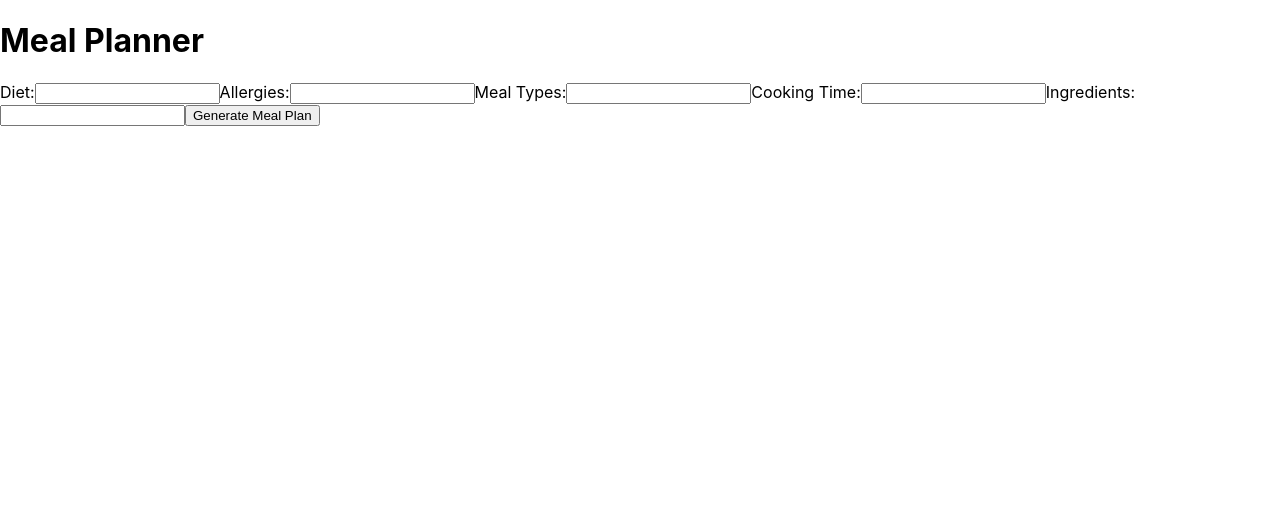
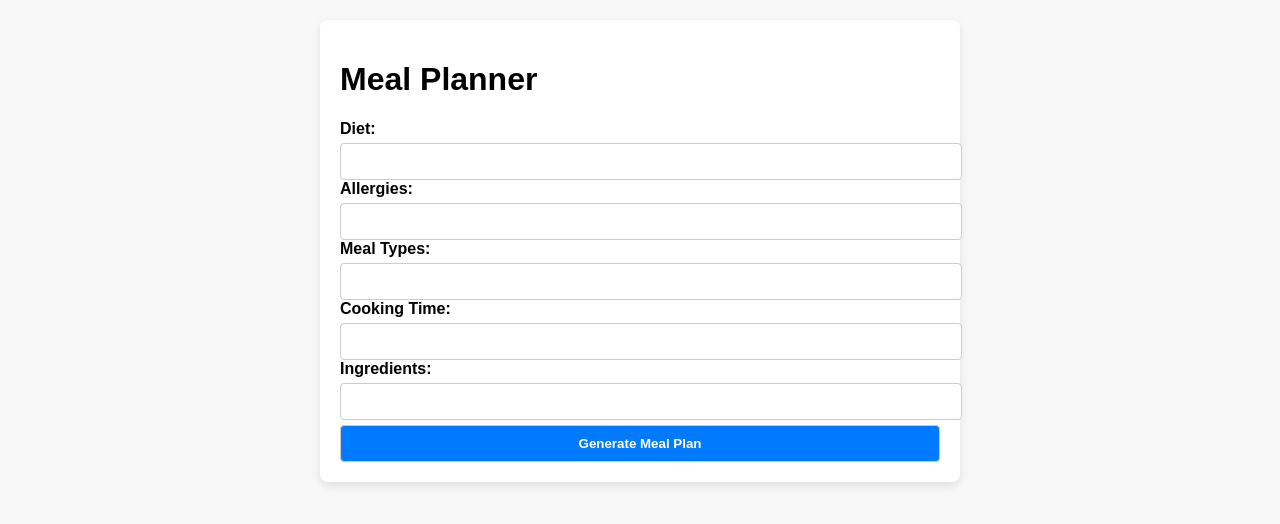
Before and after one commit to mredzic/mealplanner, a React (Create React App) app in the folder client/: page / in a window 1280 px wide. Shown: the top 524 px of the page. Built offline with nearby package versions, Linux system fonts and the light colour scheme.

Commit message:
Updated CSS and removed Tailwind

```diff
--- a/client/src/index.css
+++ b/client/src/index.css
@@ -1,13 +1,40 @@
 body {
   margin: 0;
-  font-family: -apple-system, BlinkMacSystemFont, 'Segoe UI', 'Roboto', 'Oxygen',
-    'Ubuntu', 'Cantarell', 'Fira Sans', 'Droid Sans', 'Helvetica Neue',
-    sans-serif;
-  -webkit-font-smoothing: antialiased;
-  -moz-osx-font-smoothing: grayscale;
+  padding: 0;
+  font-family: Arial, sans-serif;
+  background-color: #f8f8f8;
 }
 
-code {
-  font-family: source-code-pro, Menlo, Monaco, Consolas, 'Courier New',
-    monospace;
+.container {
+  max-width: 600px;
+  margin: 20px auto;
+  background: white;
+  padding: 20px;
+  border-radius: 8px;
+  box-shadow: 0px 4px 10px rgba(0, 0, 0, 0.1);
 }
+
+label {
+  font-weight: bold;
+}
+
+select,
+input,
+button {
+  width: 100%;
+  padding: 10px;
+  margin-top: 5px;
+  border: 1px solid #ccc;
+  border-radius: 4px;
+}
+
+button {
+  background-color: #007bff;
+  color: white;
+  font-weight: bold;
+  cursor: pointer;
+}
+
+button:hover {
+  background-color: #0056b3;
+}
--- a/package.json
+++ b/package.json
@@ -15,6 +15,6 @@
     "node-fetch": "^3.3.1"
   },
   "devDependencies": {
-    "nodemon": "^2.0.22"
+    "nodemon": "^3.1.9"
   }
 }
```
Also changed, not shown: client/src/MealPlanner.js (+12 -132 lines), 1 other file (tests, documents, lock files or other folders).
